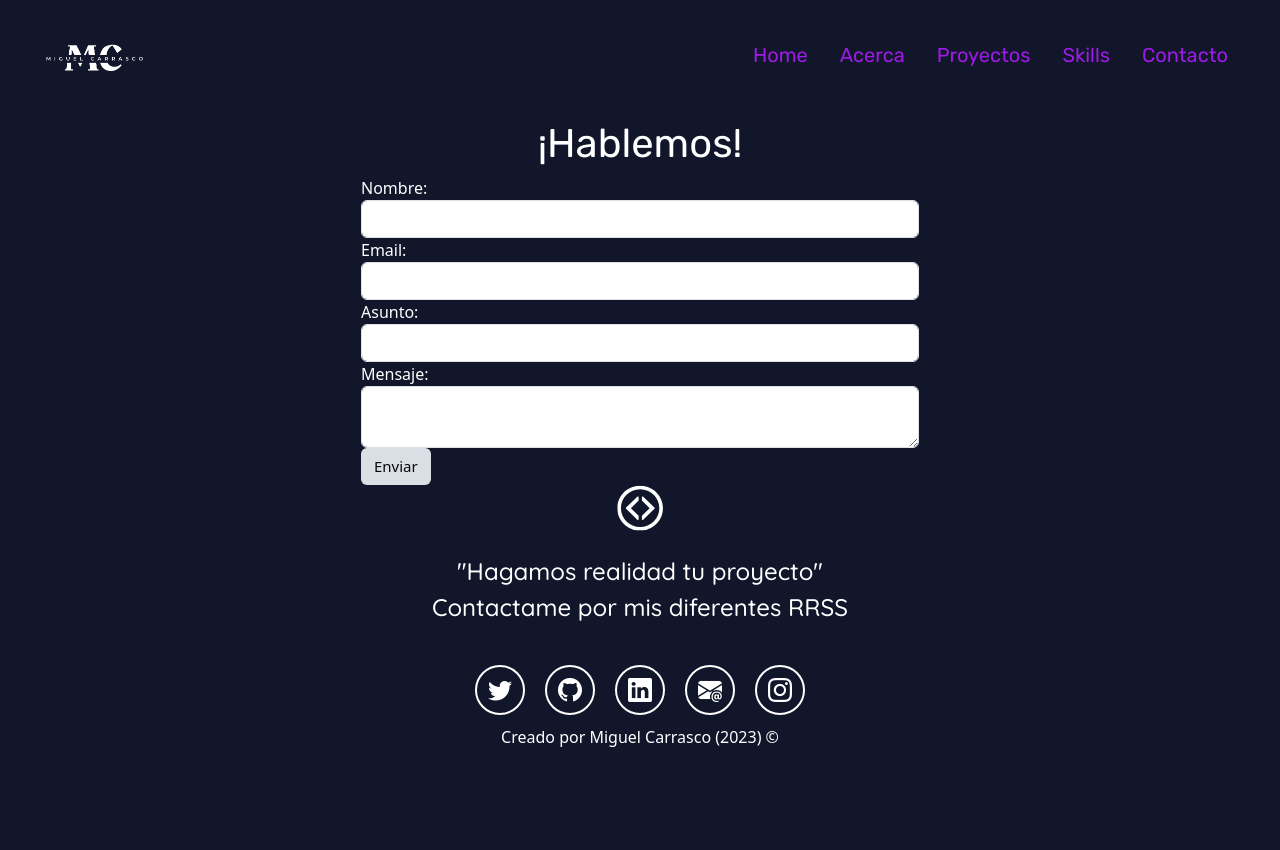
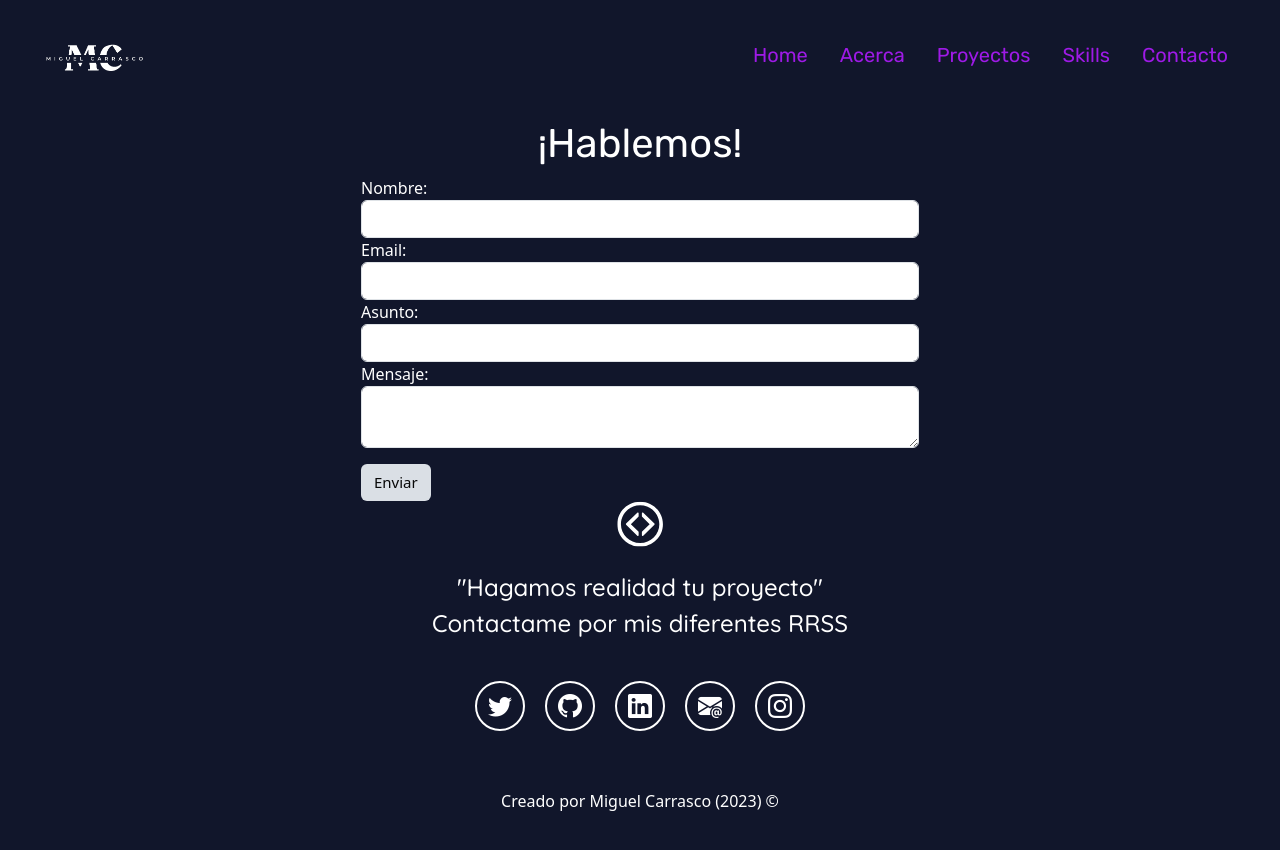
Before and after one commit to miguelcg09/PreEntrega2-CarrascoGuerra, a plain HTML site: page pages/contacto.html in a window 1280 px wide. Before the commit the page ends 800 px from the top, so only its background shows below. Drawn offline with nearby package versions, Linux system fonts and the light colour scheme; files whose address does not match are found by name.

Commit message:
fix footer y btn contact

```diff
--- a/css/style.css
+++ b/css/style.css
@@ -389,10 +389,12 @@ footer {
   color: black;
 }
 
+
 .derechos-de-autor {
   font-size: 15px;
   color: #aeaeae;
   padding: 20px;
+  margin-top:  2px solid green;
 }
 
 
--- a/pages/contacto.html
+++ b/pages/contacto.html
@@ -88,7 +88,7 @@
                                 <label for="message">Mensaje:</label>
                                 <textarea id="message" name="message" class="form-control"></textarea>
                             </div>
-                            <button type="submit" class="btn">Enviar
+                            <button type="submit" class="btn mt-3">Enviar
                             </button></a>
                         </form>
                     </div>
@@ -116,7 +116,7 @@
                 <i class="bi bi-instagram"></i>
             </a>
         </div>
-        <div class="derechos-autor">Creado por Miguel Carrasco (2023) &#169;</div>
+        <div class="derechos-autor mt-5 mb-5">Creado por Miguel Carrasco (2023) &#169;</div>
     </footer>
     <!-- Bootstrap JS-->
     <script src="https://cdn.jsdelivr.net/npm/@popperjs/core@2.11.8/dist/umd/popper.min.js"
```
